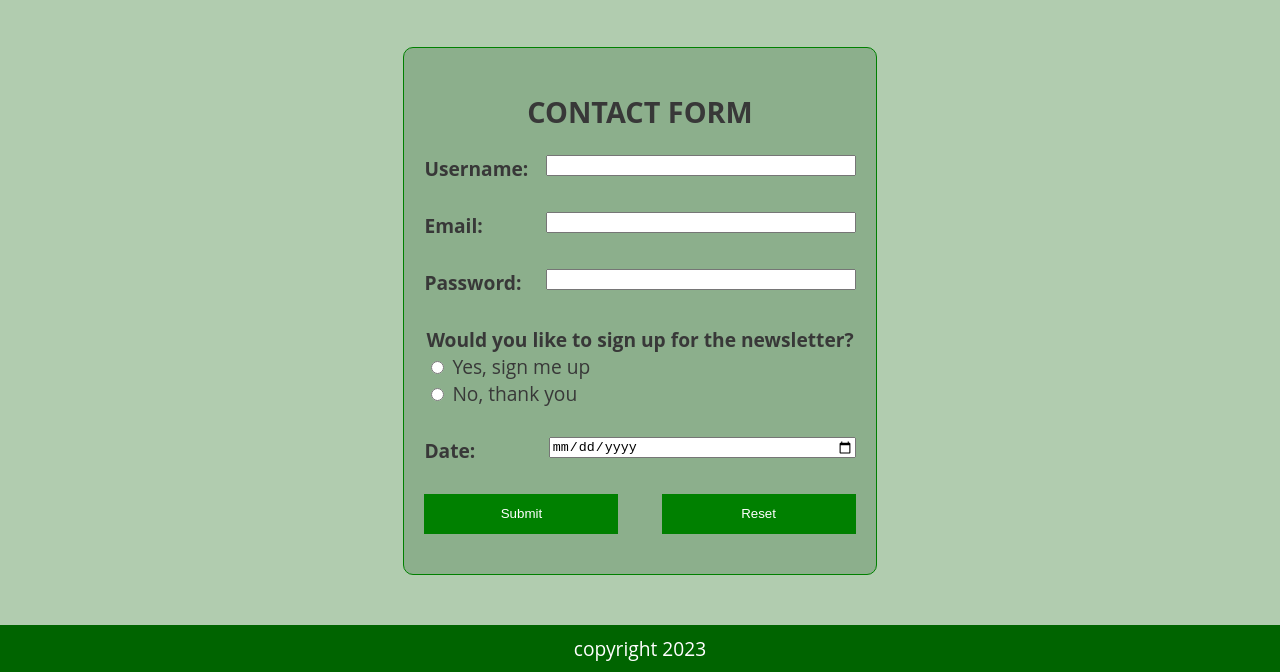
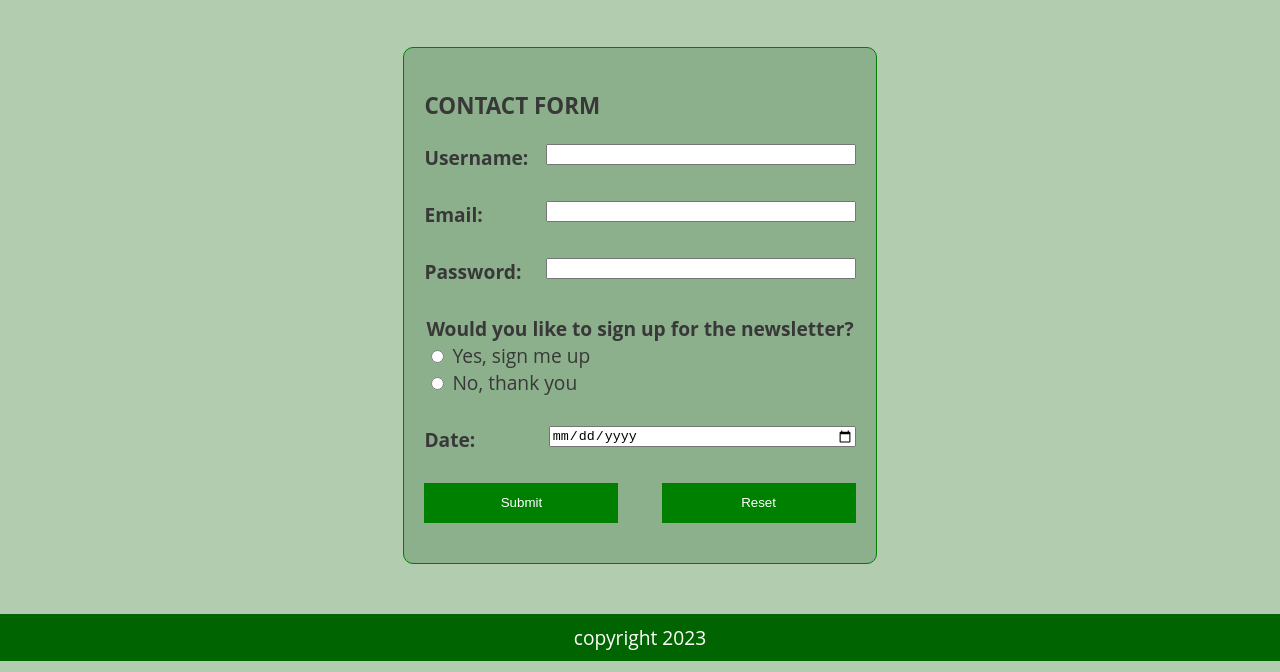
Before and after one commit to pearstopher/webdev-project, a plain HTML site: page contact.html in a window 1280 px wide. Shown: the part 148-820 px from the top of the page. Drawn offline with nearby package versions, Linux system fonts and the light colour scheme.

Commit message:
fixed duplicate h1 and unnecessary script tag

```diff
--- a/contact.html
+++ b/contact.html
@@ -34,8 +34,8 @@
 
       <section>
         <!-- based on the form located in hw1/03-form.html -->
-        <form action="" class="form" id="form">
-          <h1>Contact Form</h1>
+        <form class="form" id="form">
+          <h3>Contact Form</h3>
 
           <div class="spacing-bottom">
             <label class="left-label" for="username">Username:</label>
@@ -111,7 +111,7 @@
           <div id="message"></div>
         </form>
         <!-- code for form submission -->
-        <script type="text/javascript">
+        <script>
           $("#form").submit(function (event) {
             submitForm();
             event.preventDefault();
--- a/project-styles.css
+++ b/project-styles.css
@@ -221,7 +221,7 @@ If you would prefer, you can delete them and use your own classes and style decl
   background: rgb(140, 175, 140);
 }
 
-.form h1 {
+.form h3 {
   text-transform: uppercase;
 }
 
```
